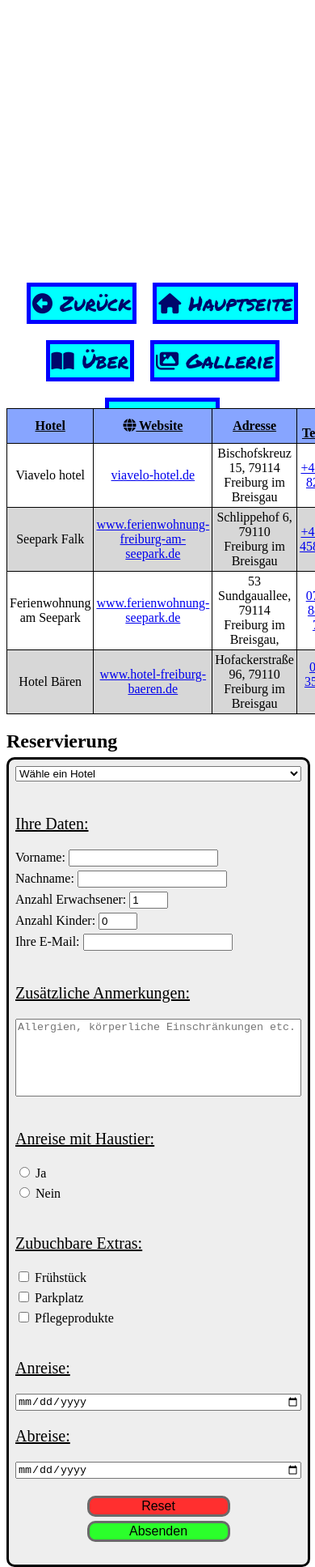
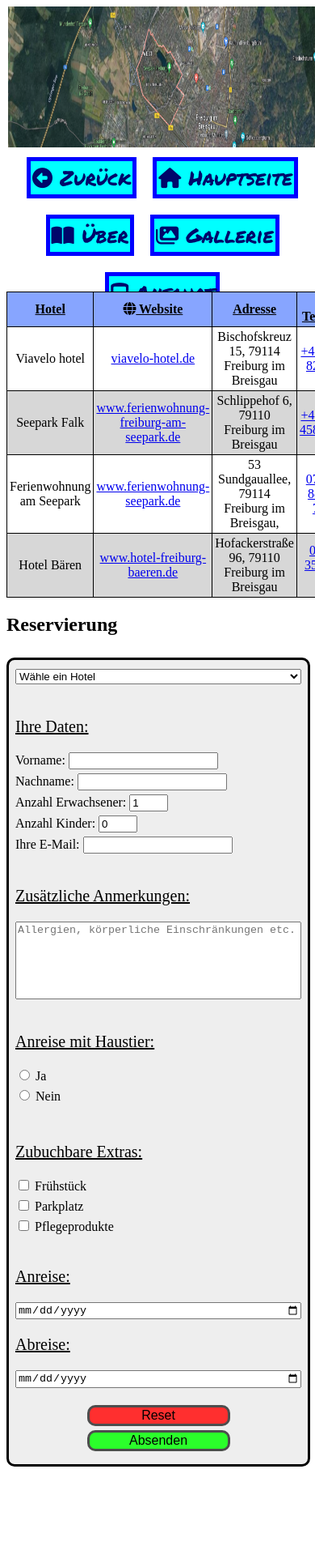
Before and after one commit to Zip-creations/BOK_HTML_Course, a plain HTML site: page project/uebernachtung.html in a window 390 px wide. Shown: the whole page at 81% size. After the commit the page ends 1811 px from the top, so only its background shows below. Drawn offline with nearby package versions, Linux system fonts and the light colour scheme.

Commit message:
made reservation responsive

```diff
--- a/project/css/index.css
+++ b/project/css/index.css
@@ -1,6 +1,6 @@
 body {
     display: grid;
-    grid-template: 20% 10% 1fr/ 1fr 1fr 1fr;
+    grid-template: 10% 10% 1fr/ 1fr 1fr 1fr;
 }
 
 body>nav {
--- a/project/css/stylesheet.css
+++ b/project/css/stylesheet.css
@@ -2,7 +2,7 @@ body {
     height: 100%;
     width: 99%;
     display: grid;
-    grid-template: 20% 10% 1fr/ 1fr;
+    grid-template: 10% 10% 1fr/ 1fr;
 }
 
 header {
@@ -49,6 +49,6 @@ section {
 }
 
 img {
-    width: 80%;
-    height: auto;
+    width: 99%;
+    height: 99%;
 }
--- a/project/css/uebernachtung.css
+++ b/project/css/uebernachtung.css
@@ -33,7 +33,7 @@ tr:nth-child(odd):not(:first-child) {
     grid-row: 2/3;
     grid-column: 1/2;
     display: grid;
-    grid-template: 5% 1fr / 1fr 1fr 1fr;
+    grid-template: 5% 1fr / 1fr 3fr 1fr;
 }
 
 #reservierungForm>h2 {
@@ -48,28 +48,36 @@ tr:nth-child(odd):not(:first-child) {
     border-radius: 10px;
     background-color: rgb(238, 238, 238);
     margin-right: 10px;
+    margin-top: 20px;
+    display: flex;
+    flex-wrap: wrap;
+    align-items: center;
 }
 
-form>div{
+form>div {
+    width: 50%;
+}
+
+form>div>div{
     padding: 0.5em;
     margin-bottom: 5px;
     display: flex;
     flex-direction: column;
 }
 
-form>div>p {
+form>div>div>p {
     font-size: 20px;
     text-decoration: underline;
 }
 
-form>div>div:not(:last-child) {
+form>div>div>div:not(:last-child) {
     margin-bottom: 5px;
 }
 
 input[type=submit], input[type=reset]{
     align-self: center;
     width: 50%;
-    border: rgb(106, 106, 106) solid;
+    border: rgb(77, 77, 77) solid;
     border-radius: 10px;
     font-size: 16px;
 }
@@ -83,18 +91,26 @@ input[type=reset] {
     background-color: rgb(255, 47, 47);
 }
 
+input[type=submit]:hover, input[type=reset]:hover {
+    border: black solid;
+}
+
 input[type=reset]:hover {
     background-color: rgb(216, 0, 0);
-    border: black solid;
 }
 
 input[type=submit]:hover {
     background-color: rgb(3, 171, 0);
-    border: black solid;
 }
 
 textarea {
     resize: none;
+}
+
+@media (max-width: 1024px) {
+    form>div {
+        width: 100%;
+    }
 }
 
 @media (max-width: 768px) {
--- a/project/uebernachtung.html
+++ b/project/uebernachtung.html
@@ -10,7 +10,7 @@
   </head>
   <body>
     <header>
-
+      <img src="images/betzenhausen_maps.png" alt="Luftaufnahme von Betzenhausen, via Google Maps" title="Luftaufnahme von Betzenhausen, via Google Maps">
     </header>
     <nav>
       <button id="backButton"><i class="fas fa-arrow-alt-circle-left"></i> Zurück</button>
@@ -73,6 +73,7 @@
         <h2>Reservierung</h2>
         <form>
           <div>
+            <div>
               <select name="hotel" id="">
                 <option hidden disabled selected>Wähle ein Hotel </option>
                 <option>Viavelo hotel</option>
@@ -122,7 +123,8 @@
                 <label for="petNo">Nein</label>
               </div>
             </div>
-
+          </div>
+          <div>
             <div>
               <p>Zubuchbare Extras:</p>
               <div>
@@ -150,6 +152,7 @@
               <input type="reset" value="Reset">
               <input type="submit" value="Absenden">
             </div>
+          </div>
         </form>
       </div>
     </section>
```
Also changed, not shown: project/anfahrt.html (+1 -1 lines), project/galerie.html (+2 -2 lines), project/ueber.html (+1 -1 lines). Lines whose indentation alone changed are shown as unchanged.
